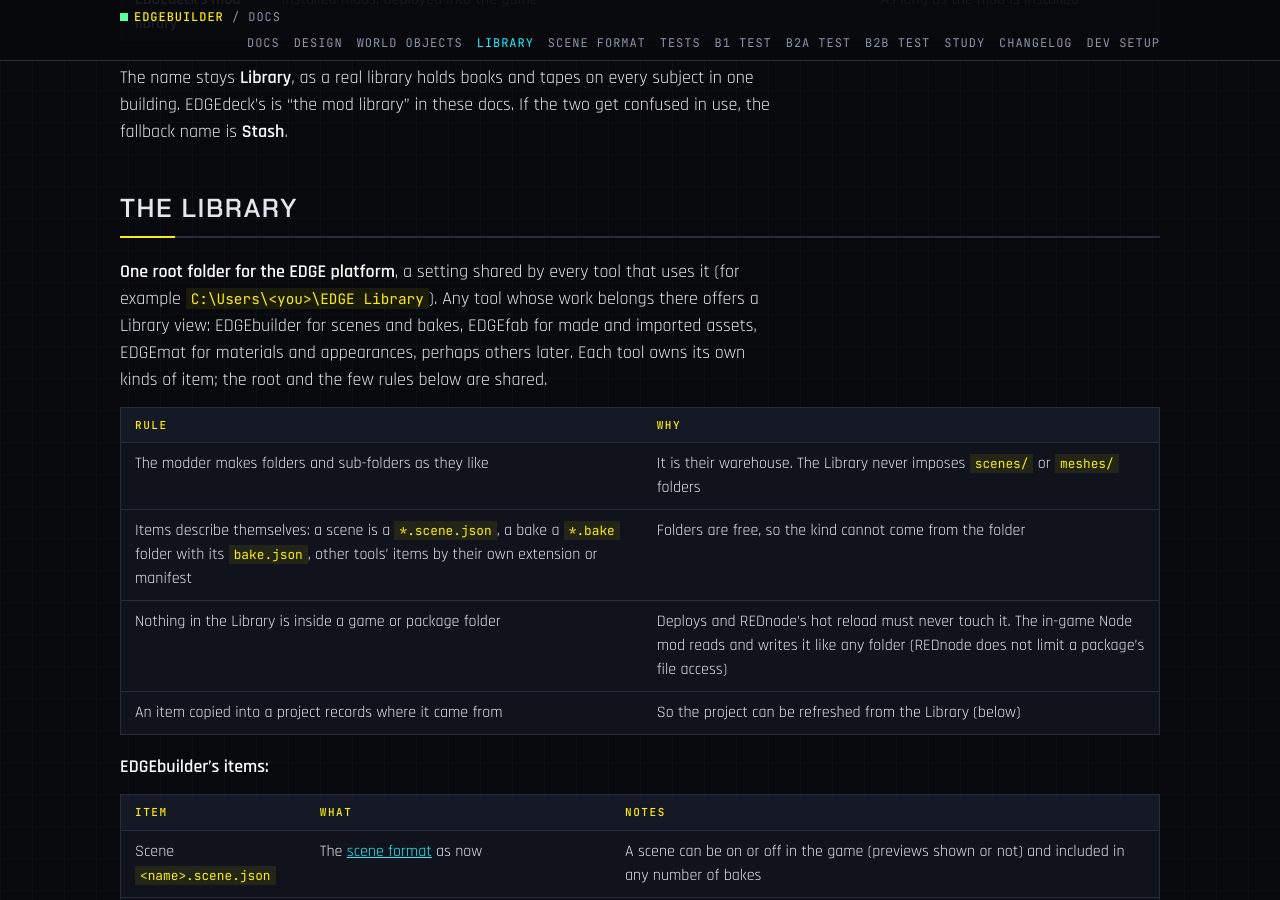
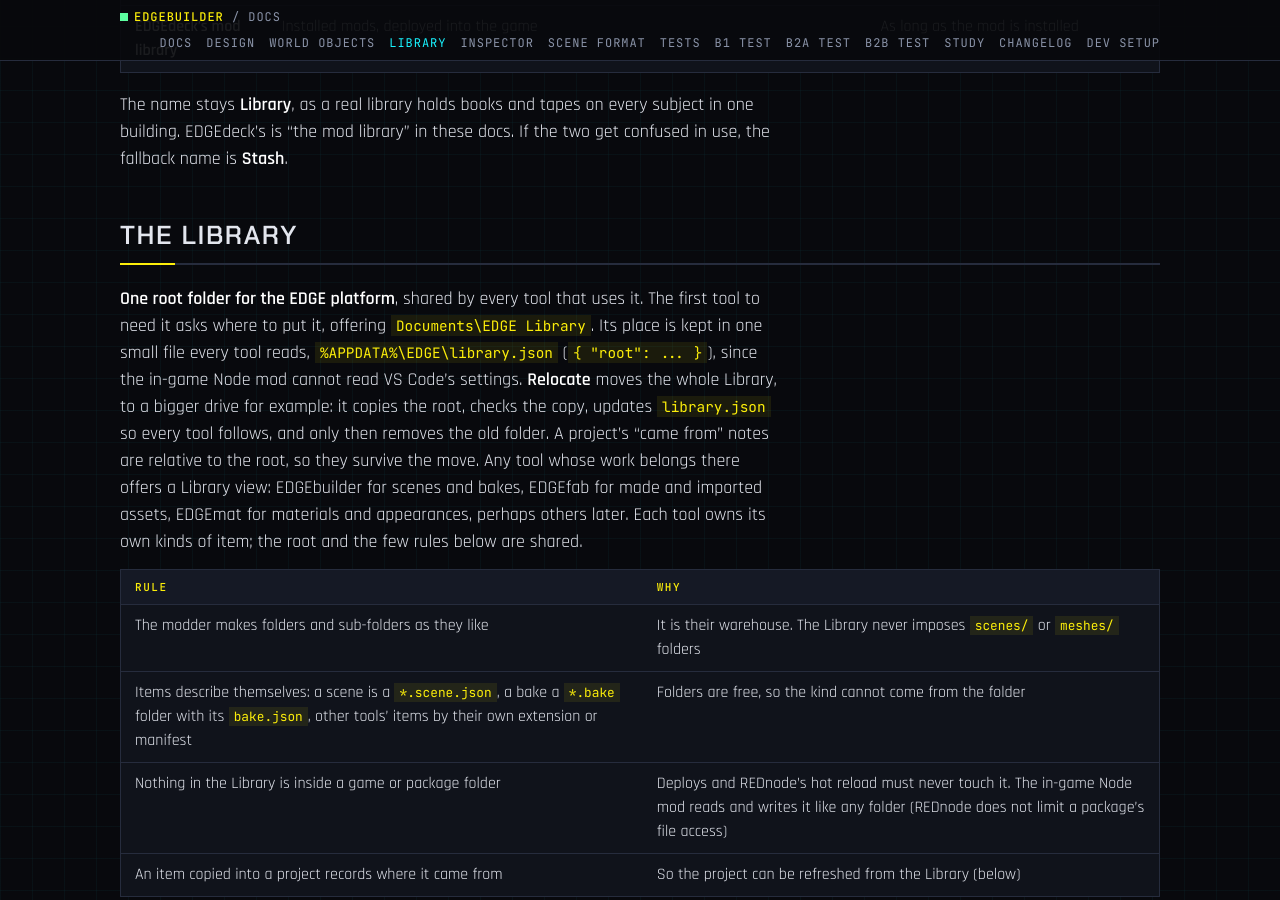
Before and after one commit to Edgemodders/EDGEbuilder, a Jekyll site: the page built from docs/library.md, in a window 1280 px wide and 900 px high, scrolled down 966 px. Built offline with Jekyll 4.4.1, drawn with Linux system fonts in a browser that asks for light colours; some of the changed text lies outside the part shown.

Commit message:
World inspector: a proposal, and the Library's root, Relocate and rules
docs/world-inspector.md, draft 1, at the owner's request: B3b grows into
an inspector like RED Hot Tools' World Inspector (MIT), studied from the
Edgemodders fork: Inspect with the cursor, a World tab that scans, Look up,
Hide for the session, streaming around the camera. It needs a world node
registry in REDnode, ported from RED Hot Tools to 2.5 as REDswap was.

docs/library.md, draft 2: the root kept in %APPDATA%\EDGE\library.json,
offered at Documents\EDGE Library, with Relocate; the rules stay on that
page until a second tool uses the Library. EDGEscene was deleted.

Co-Authored-By: Claude Opus 5.5 <noreply@anthropic.com>

```diff
--- a/docs/_config.yml
+++ b/docs/_config.yml
@@ -29,6 +29,8 @@ nav:
     url: /world-objects.html
   - title: Library
     url: /library.html
+  - title: Inspector
+    url: /world-inspector.html
   - title: Scene format
     url: /scene.html
   - title: Tests
--- a/docs/library.md
+++ b/docs/library.md
@@ -4,7 +4,7 @@ title: Library and world view
 
 # The Library and EDGEbuilder for VS Code
 
-Draft 1, 2026-10-29. Status: **proposed**, written from the owner's idea and answers of 2026-10-29; to be agreed before B3, which would build the Library's first part. It changes where scenes and bakes live (B3, B4) and turns B7, the project builder, into an EDGEbuilder extension for VS Code with a map of the whole world.
+Draft 2, 2026-10-29. Status: **proposed**, written from the owner's idea and answers of 2026-10-29 (draft 2: the root's default and Relocate, who keeps the rules); to be agreed before B3, which would build the Library's first part. It changes where scenes and bakes live (B3, B4) and turns B7, the project builder, into an EDGEbuilder extension for VS Code with a map of the whole world.
 
 ## The idea
 
@@ -23,7 +23,7 @@ The name stays **Library**, as a real library holds books and tapes on every sub
 
 ## The Library
 
-**One root folder for the EDGE platform**, a setting shared by every tool that uses it (for example `C:\Users\<you>\EDGE Library`). Any tool whose work belongs there offers a Library view: EDGEbuilder for scenes and bakes, EDGEfab for made and imported assets, EDGEmat for materials and appearances, perhaps others later. Each tool owns its own kinds of item; the root and the few rules below are shared.
+**One root folder for the EDGE platform**, shared by every tool that uses it. The first tool to need it asks where to put it, offering `Documents\EDGE Library`. Its place is kept in one small file every tool reads, `%APPDATA%\EDGE\library.json` (`{ "root": ... }`), since the in-game Node mod cannot read VS Code's settings. **Relocate** moves the whole Library, to a bigger drive for example: it copies the root, checks the copy, updates `library.json` so every tool follows, and only then removes the old folder. A project's "came from" notes are relative to the root, so they survive the move. Any tool whose work belongs there offers a Library view: EDGEbuilder for scenes and bakes, EDGEfab for made and imported assets, EDGEmat for materials and appearances, perhaps others later. Each tool owns its own kinds of item; the root and the few rules below are shared.
 
 | Rule | Why |
 |---|---|
@@ -120,6 +120,6 @@ E0 can run early, beside B2c or B3, since it touches only REDbridge and a script
 
 ## Open
 
-- **EDGEscene**, the empty repo (2026-10-27): the home of this extension, of the Library, or something else?
-- **Who keeps the shared Library rules** (the root setting, self-describing items, the "came from" note): a page in this repo first, then the platform's wiki once a second tool uses it?
-- **The Library root's default folder.**
+- **The rules' home** (agreed): this page keeps the shared Library rules (the root and `library.json`, self-describing items, the "came from" note) until a second tool uses the Library; then they move to the platform's wiki.
+- **The default folder**: `Documents\EDGE Library` as offered above, unless the owner prefers another; Relocate makes the first choice cheap to change.
+- EDGEscene, an empty repo of 2026-10-27, was deleted by the owner: residue of early ideas, not a home for this.
```
Also changed, not shown: CLAUDE.md (+3 -2 lines), docs/design.md (+1 -1 lines), docs/index.md (+1 -0 lines), docs/world-inspector.md (added, +72 -0 lines), docs/world-objects.md (+2 -0 lines).
